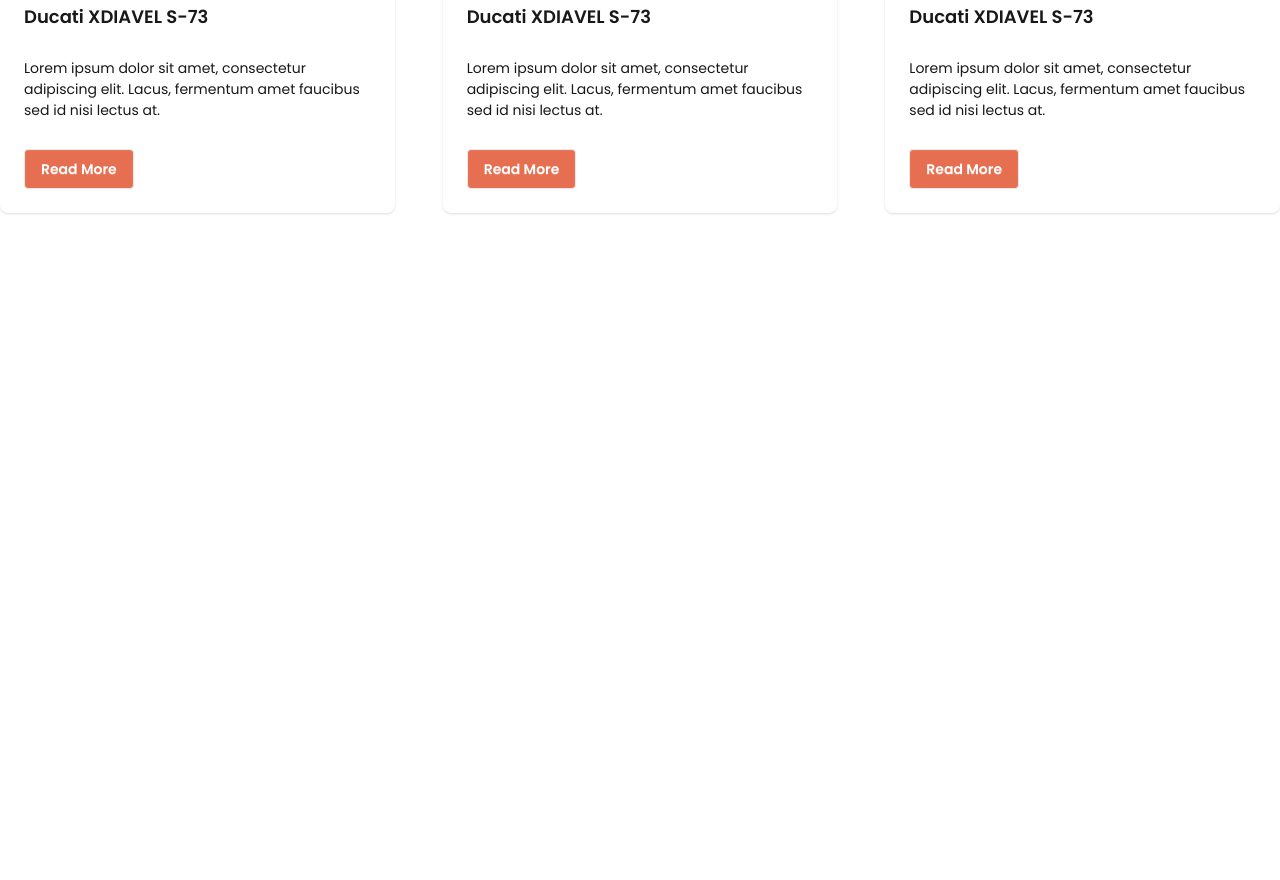
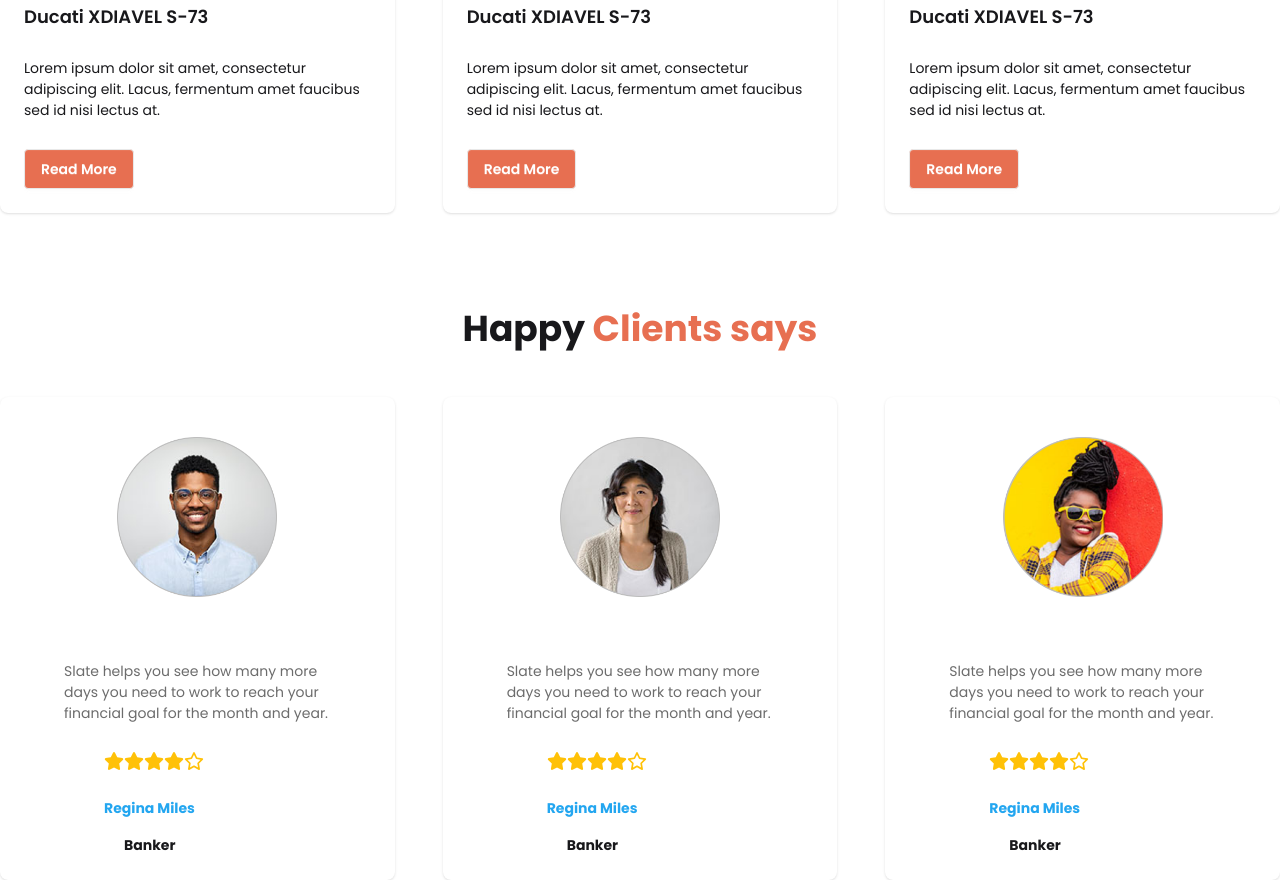
Before and after one commit to Muntasirjadid18/Bike_zone, a plain HTML site: page index.html in a window 1280 px wide. Shown: the part 1583-2463 px from the top of the page. Before the commit the page ends 1892 px from the top, so only its background shows below. Drawn offline with nearby package versions, Linux system fonts and the light colour scheme.

Commit message:
section-card

```diff
--- a/index.html
+++ b/index.html
@@ -134,9 +134,9 @@
         </section>
         <!-- latest bike  -->
         <section class="my-24">
-     <h1 class="text-5xl font-bold text-center mb-12">latest News</h1>
+     <h1 class="text-5xl font-bold text-center mb-12 ">latest News</h1>
      <!-- cards -->
-      <div class="grid grid-cols-1 gap-12 md:grid-cols-2 lg:grid-cols-3">
+      <div class="grid grid-cols-1  gap-12 md:grid-cols-2 lg:grid-cols-3">
       <!-- card-1 -->
        <div>
         <div class="card bg-base-100  shadow-sm">
@@ -189,7 +189,88 @@
 </div>
        </div>
       </div>
-        </section>
+        </section class="my-24">
+        <!-- client -->
+         <h1 class="text-4xl font-bold text-center mb-12">Happy <span class="text-[#E76F51]">Clients says</span></h1>
+           <div class="grid grid-cols-1 gap-12 md:grid-cols-2 lg:grid-cols-3 ">
+      <!-- card-1 -->
+       <div>
+        <div class="card bg-base-100 shadow-sm">
+  <figure>
+     <img class="w-40 my-10" src="./Assets/others/user-1.png" alt="">
+
+  </figure>
+  <div class="card-body space-y-5">
+    <p class=" text-[#6C6C6C] px-10">Slate helps you see how
+many more days you need
+to work to reach your financial
+goal for the month and year.</p>
+<div class="flex w-5 mx-20">
+<img src="./Assets/icons/star-solid.svg" alt="">
+<img src="./Assets/icons/star-solid.svg" alt="">
+<img src="./Assets/icons/star-solid.svg" alt="">
+<img src="./Assets/icons/star-solid.svg" alt="">
+<img src="./Assets/icons/star-regular.svg" alt="">
+</div>
+    <div class="card-actions">
+      <h3 class="text-[#23A6F0] font-bold mx-20">Regina Miles</h3>
+       <h3 class="font-bold mx-25 mt-2">Banker</h3>
+    </div>
+  </div>
+</div>
+       </div>
+       <!-- card-2 -->
+          <div>
+        <div class="card bg-base-100 shadow-sm">
+  <figure>
+       <img class="w-40 my-10" src="./Assets/others/user-2.png" alt="">
+  </figure>
+  <div class="card-body space-y-5">
+  <p class=" text-[#6C6C6C] px-10">Slate helps you see how
+many more days you need
+to work to reach your financial
+goal for the month and year.</p>
+<div class="flex w-5 mx-20">
+<img src="./Assets/icons/star-solid.svg" alt="">
+<img src="./Assets/icons/star-solid.svg" alt="">
+<img src="./Assets/icons/star-solid.svg" alt="">
+<img src="./Assets/icons/star-solid.svg" alt="">
+<img src="./Assets/icons/star-regular.svg" alt="">
+</div>
+    <div class="card-actions">
+      <h3 class="text-[#23A6F0] font-bold mx-20">Regina Miles</h3>
+       <h3 class="font-bold mx-25 mt-2 ">Banker</h3>
+    </div>
+  </div>
+</div>
+       </div>
+      <!-- card-3 -->
+          <div>
+        <div class="card bg-base-100  shadow-sm">
+  <figure>
+      <img class="w-40 my-10" src="./Assets/others/user-3.png" alt="">
+  </figure>
+  <div class="card-body space-y-5">
+   <p class=" text-[#6C6C6C] px-10">Slate helps you see how
+many more days you need
+to work to reach your financial
+goal for the month and year.</p>
+<div class="flex w-5 mx-20">
+<img src="./Assets/icons/star-solid.svg" alt="">
+<img src="./Assets/icons/star-solid.svg" alt="">
+<img src="./Assets/icons/star-solid.svg" alt="">
+<img src="./Assets/icons/star-solid.svg" alt="">
+<img src="./Assets/icons/star-regular.svg" alt="">
+</div>
+    <div class="card-actions">
+   <h3 class="text-[#23A6F0] font-bold mx-20">Regina Miles</h3>
+   <h3 class="font-bold mx-25 mt-2">Banker</h3>
+    </div>
+  </div>
+</div>
+       </div>
+      </div>
+
       </main>
     <!--Footer Section  -->
     <footer></footer>
```
